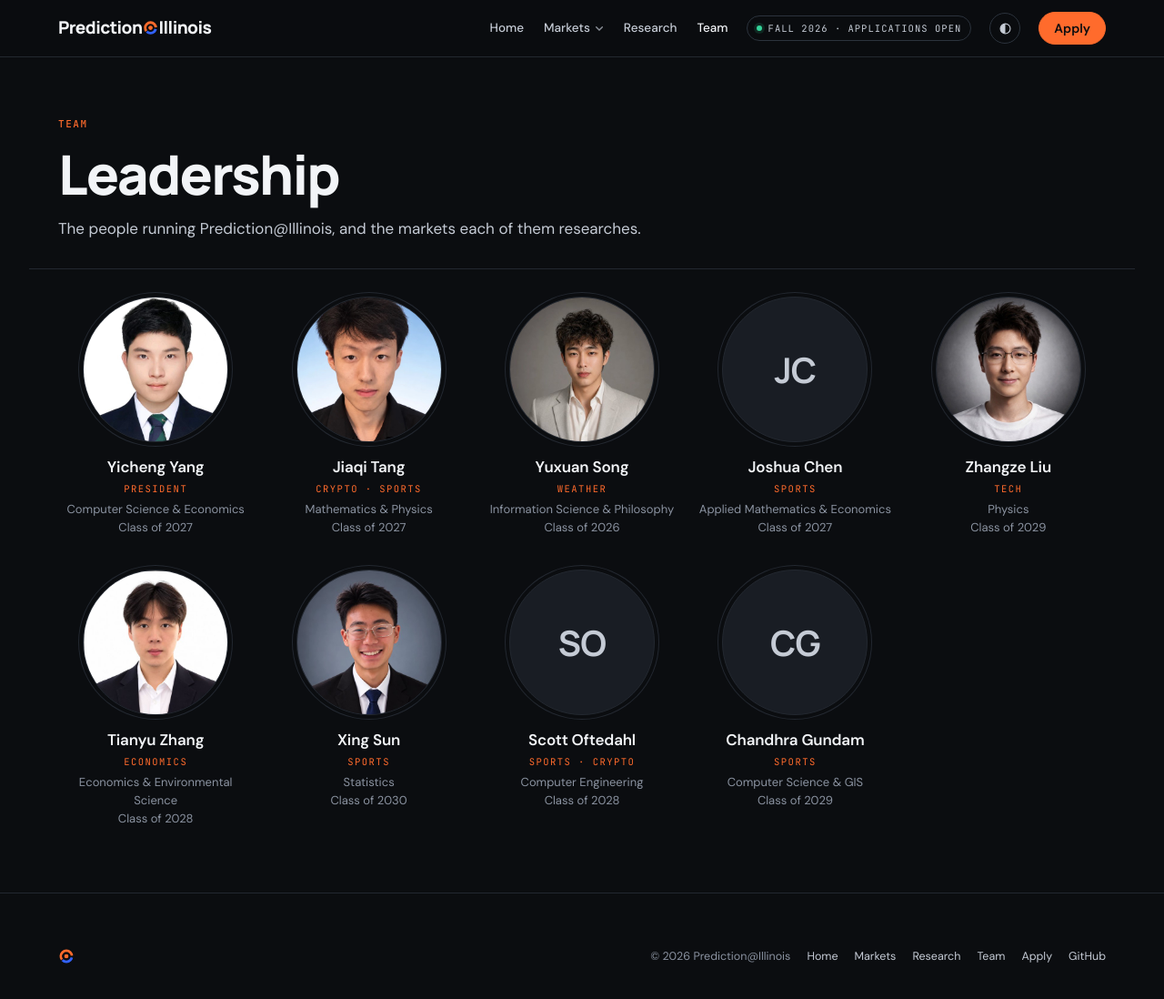
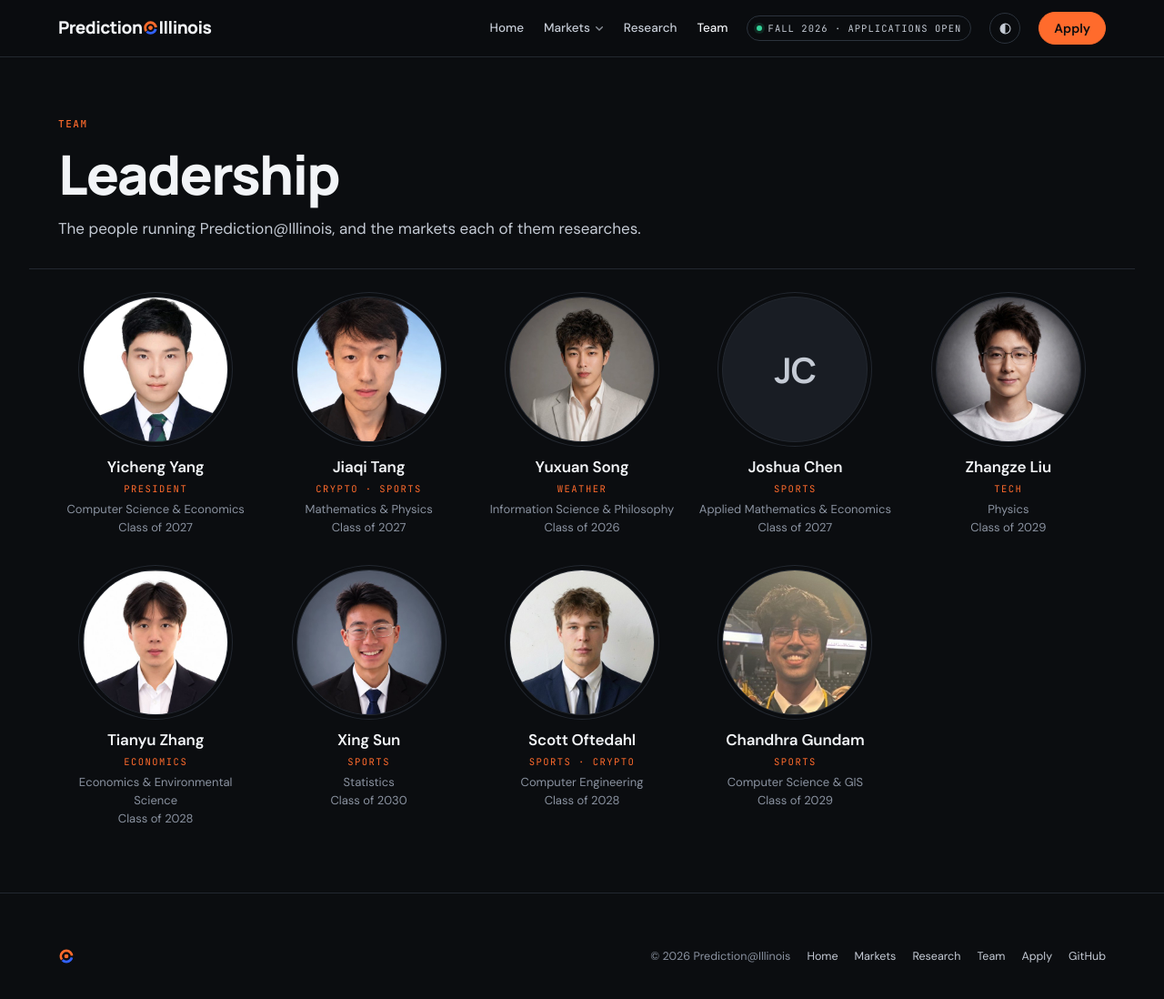
Before and after one commit to Prediction-Illinois/prediction-illinois.github.io, a Jekyll site: the page built from team/index.html, in a window 1280 px wide and 1113 px high. Shown: the top 1098 px of the window at 91% size. Built offline with Jekyll 4.4.1, drawn with Linux system fonts in a browser that asks for light colours.

Commit message:
Add photos for Scott Oftedahl and Chandhra Gundam

```diff
--- a/_data/team.yml
+++ b/_data/team.yml
@@ -57,11 +57,13 @@
 - name: Scott Oftedahl
   tracks: [sports, crypto]
   linkedin: https://www.linkedin.com/in/scottoftedahl/
+  photo: /assets/team/scott-oftedahl.jpg
   major: Computer Engineering
   year: Class of 2028
 
 - name: Chandhra Gundam
   tracks: [sports]
   linkedin: https://www.linkedin.com/in/cgundam/
+  photo: /assets/team/chandhra-gundam.jpg
   major: Computer Science & GIS
   year: Class of 2029
```
Also changed, not shown: assets/team/chandhra-gundam.jpg (added), assets/team/scott-oftedahl.jpg (added).
